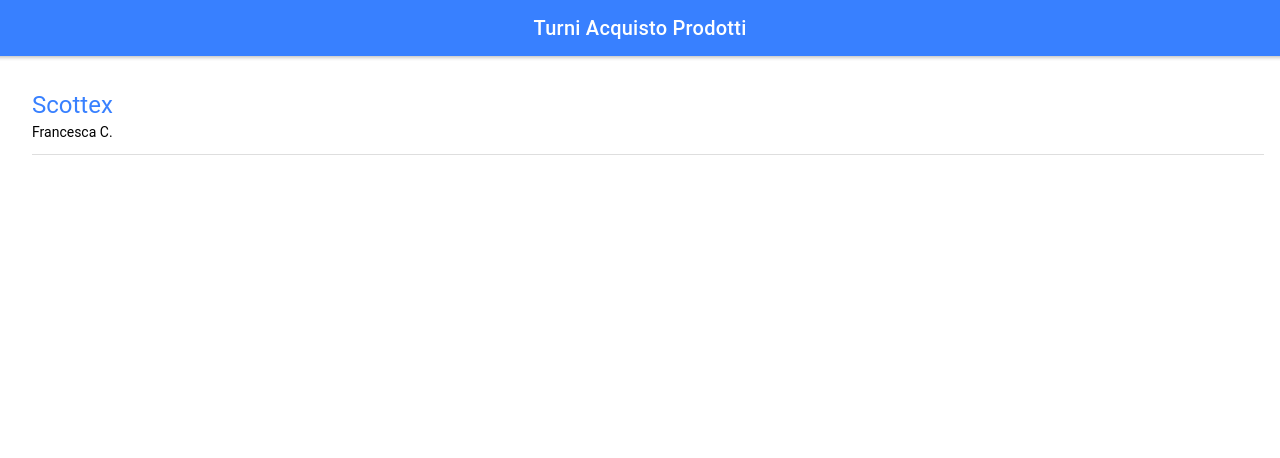
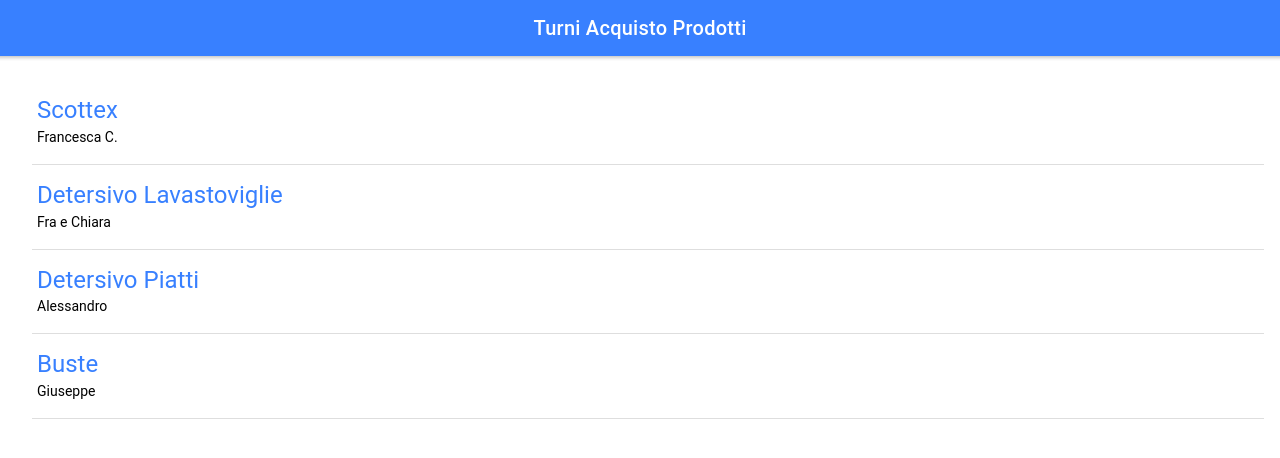
Before and after one commit to Frac7/IonicShifts, a React (Create React App) app: page / in a window 1280 px wide. Shown: the top 458 px of the page. Built offline with nearby package versions, Linux system fonts and the light colour scheme.

Commit message:
Pages done

```diff
--- a/src/App.tsx
+++ b/src/App.tsx
@@ -31,7 +31,7 @@
     <IonApp>
         <IonReactRouter>
             <IonRouterOutlet id="main">
-                <Route path="/register" component={Register} exact={true} />
+                <Route path="/register/:id" component={Register} exact={true} />
                 <Route path="/details/:id" component={Details} />
                 <Route exact path="/" component={Home} />
             </IonRouterOutlet>
--- a/src/components/ProductShift.tsx
+++ /dev/null
@@ -1,24 +0,0 @@
-import React from 'react';
-
-import {
-    IonLabel,
-    IonText,
-} from '@ionic/react';
-
-type ProductShiftProps = {
-    item: string,
-    current: string
-}
-
-const ProductShift: React.FC<ProductShiftProps> = ({ item, current }: ProductShiftProps) => (
-    <IonLabel>
-        <IonText color="primary">
-            <h1>{item}</h1>
-        </IonText>
-        <IonText>
-            <p>{current}</p>
-        </IonText>
-    </IonLabel>
-);
-
-export default ProductShift;
--- a/src/components/index.ts
+++ /dev/null
@@ -1,5 +0,0 @@
-import ProductShift from './ProductShift';
-
-export {
-    ProductShift
-}
--- a/src/pages/Details.tsx
+++ b/src/pages/Details.tsx
@@ -50,7 +50,9 @@
             <IonCard>
                 <IonCardHeader className="ion-text-center">
                     <IonCardTitle>
-                        {product.name}
+                        <IonText color="primary">
+                            <h1>{product.name}</h1>
+                        </IonText>
                     </IonCardTitle>
                     <IonCardSubtitle>
                         {product.caption} Lorem ipsum dolor sit amet, consectetur adipiscing elit. Donec egestas feugiat sapien vitae euismod.
@@ -58,14 +60,19 @@
                 </IonCardHeader>
                 <IonCardContent>
                     <IonList>
-                        {[{ name: 'Francesca C.', shifts: 2 }, { name: 'Giuseppe', shifts: 1 }].map(({ name, shifts }, index) => (
+                        {[
+                            { name: 'Francesca C.', shifts: 2 },
+                            { name: 'Fra e Chiara', shifts: 1 },
+                            { name: 'Alessandro', shifts: 1 },
+                            { name: 'Giuseppe', shifts: 1 }
+                            ].map(({ name, shifts }, index) => (
                             <IonItem key={index}>
                                 <IonRow className="ion-align-items-center ion-justify-content-between">
                                     <IonCol size="auto">
+                                        <IonBadge color="primary">{shifts}</IonBadge>
+                                    </IonCol>
+                                    <IonCol>
                                         <IonText>{name}</IonText>
-                                    </IonCol>
-                                    <IonCol size="auto">
-                                        <IonBadge color="primary">{shifts}</IonBadge>
                                     </IonCol>
                                 </IonRow>
                             </IonItem>
@@ -74,7 +81,7 @@
                 </IonCardContent>
             </IonCard>
             <IonFab vertical="bottom" horizontal="end" slot="fixed">
-                <IonFabButton size="small" color="primary" onClick={() => history.replace('/register')}>
+                <IonFabButton size="small" color="primary" onClick={() => history.push(`/register/${id}`)}>
                     <IonIcon icon={add}/>
                 </IonFabButton>
             </IonFab>
--- a/src/pages/Home.tsx
+++ b/src/pages/Home.tsx
@@ -2,12 +2,17 @@
 
 import {
     IonList,
-    IonItem
+    IonItem,
+    IonLabel,
+    IonText,
+    IonIcon,
+    IonRow,
+    IonCol
 } from '@ionic/react';
 
+import { arrowDropright } from 'ionicons/icons'
+
 import BasePage from './BasePage';
-
-import { ProductShift } from '../components';
 
 type HomeProps = {
     history: any
@@ -16,9 +21,28 @@
 const Home: React.FC<HomeProps> = ({ history }: HomeProps) => (
     <BasePage title="Turni Acquisto Prodotti" content={
         <IonList>
-            {[{ item: 'Scottex', current: 'Francesca C.'}].map(({item, current}, index) => (
+            {[
+                { item: 'Scottex', current: 'Francesca C.'},
+                { item: 'Detersivo Lavastoviglie', current: 'Fra e Chiara'},
+                { item: 'Detersivo Piatti', current: 'Alessandro'},
+                { item: 'Buste', current: 'Giuseppe'},
+                ].map(({ item, current}, index) => (
                 <IonItem onClick={() => history.push(`/details/${index}`)} key={index}>
-                    <ProductShift item={item} current={current}/>
+                    <IonLabel>
+                        <IonRow className="ion-align-items-center ion-justify-content-between">
+                            <IonCol size="10">
+                                <IonText color="primary">
+                                    <h1>{item}</h1>
+                                </IonText>
+                                <IonText>
+                                    <p>{current}</p>
+                                </IonText>
+                            </IonCol>
+                            <IonCol size="auto">
+                                <IonIcon size="large" icon={arrowDropright}/>
+                            </IonCol>
+                        </IonRow>
+                    </IonLabel>
                 </IonItem>
             ))}
         </IonList>
--- a/src/pages/Register.tsx
+++ b/src/pages/Register.tsx
@@ -1,9 +1,101 @@
-import React from 'react';
+import React, { useEffect, useState } from 'react';
+import { useParams } from 'react-router';
 
 import BasePage from './BasePage';
+import {
+    IonCol,
+    IonRow,
+    IonText,
+    IonSelect,
+    IonSelectOption,
+    IonButton,
+    IonProgressBar,
+    IonToast
+} from '@ionic/react';
 
-const Register: React.FC = () => (
-    <BasePage title="Aggiungi Turno" content={<></>} />
-)
+type RegisterProps = {
+    history: any
+}
+
+const Register: React.FC<RegisterProps> = ({ history }: RegisterProps) => {
+    const { id } = useParams();
+    const [ item, setItem ] = useState('');
+
+    useEffect(() => {
+        // API call...
+        setItem('Scottex');
+    }, [id]);
+
+    const [ isLoading, setIsLoading ] = useState(false);
+    const [ isError, setIsError ] = useState(false);
+
+    useEffect(() => {
+        if (isLoading) {
+            // API call...
+            setTimeout(() => history.goBack(), 1500);
+        }
+    }, [isLoading, history]);
+
+    const [ person, setPerson ] = useState(-1);
+
+    return (
+        <BasePage title="Aggiungi Turno" content={(
+            <>
+                {isLoading && (
+                    <IonRow className="ion-align-items-center ion-justify-content-between">
+                        <IonCol>
+                            <IonProgressBar type="indeterminate" color="primary"/>
+                        </IonCol>
+                    </IonRow>
+                )}
+                <IonRow className="ion-align-items-center ion-justify-content-between">
+                    <IonCol className="ion-text-center">
+                        <IonText color="primary">
+                            <h1>{item}</h1>
+                        </IonText>
+                        <IonText>
+                            Registrazione turno
+                        </IonText>
+                    </IonCol>
+                </IonRow>
+                <IonRow className="ion-align-items-center ion-justify-content-between">
+                    <IonCol>
+                        <IonSelect value={person} onIonChange={(event: any) => setPerson(event.target.value)}>
+                            {['Francesca C.', 'Fra e Chiara', 'Giuseppe', 'Alessandro'].map((item, index) => (
+                                <IonSelectOption key={index} value={index}>{item}</IonSelectOption>
+                            ))}
+                        </IonSelect>
+                    </IonCol>
+                </IonRow>
+                <IonRow className="ion-align-items-center ion-justify-content-end">
+                    <IonCol size="auto">
+                        <IonButton color="primary" disabled={isLoading || person === -1} onClick={() => {
+                            setIsLoading(true);
+                        }}>
+                            Aggiungi
+                        </IonButton>
+                    </IonCol>
+                </IonRow>
+                {isError && (
+                    <IonToast
+                        isOpen={isError}
+                        onDidDismiss={() => {
+                            setIsLoading(false);
+                            setIsError(false);
+                        }}
+                        message="Si è verificato un errore"
+                        position="bottom"
+                        buttons={[
+                            {
+                                text: 'Chiudi',
+                                role: 'cancel',
+                            }
+                        ]}
+                    />
+                )}
+            </>
+        )} />
+    )
+}
 
 export default Register;
```
